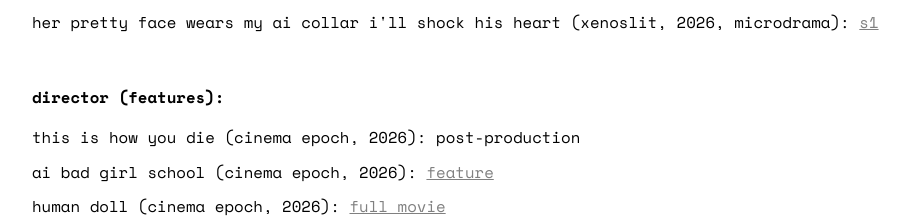
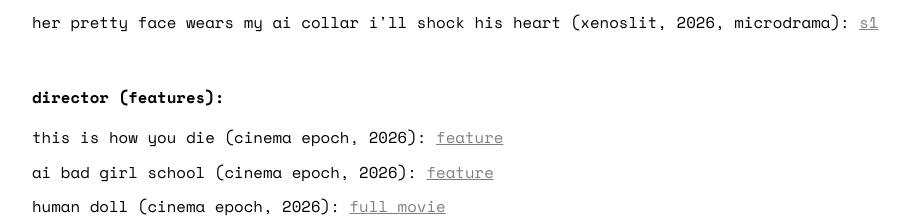
Before and after one commit to jxgx/j-grefe, a plain HTML site: page index.html in a window 1280 px wide. Shown: the part 910-1128 px from the top of the page, without its empty margins (54-963 px from the left). Drawn offline with nearby package versions, Linux system fonts and the light colour scheme.

Commit message:
Update film links and descriptions in index.html

```diff
--- a/index.html
+++ b/index.html
@@ -83,7 +83,7 @@
 <br>
 <br>
 <h4><p>director (features):</p></h4>
-<p>this is how you die (cinema epoch, 2026): post-production</p>
+<p>this is how you die (cinema epoch, 2026): <a href="https://youtu.be/87SSaOkWOLQ?si=nSh02ilMHznRMsFs" target="_blank" rel="noopener noreferrer">feature</a></p>
 <p>ai bad girl school (cinema epoch, 2026): <a href="https://www.youtube.com/watch?v=X9MtbkQmNAo" target="_blank">feature</a></p>
 <p>human doll (cinema epoch, 2026): <a href="https://www.facebook.com/reel/1546969853722827" target="_blank" rel="noopener noreferrer">full movie</a></p>
 <p>love girl (cinema epoch, 2026): <a href="https://www.youtube.com/watch?v=kDtGYwMk5Nc" target="_blank">trailer</a> | <a href="https://www.youtube.com/watch?v=tUFknu5eUHo" target="_blank">full movie</a></p>
```
